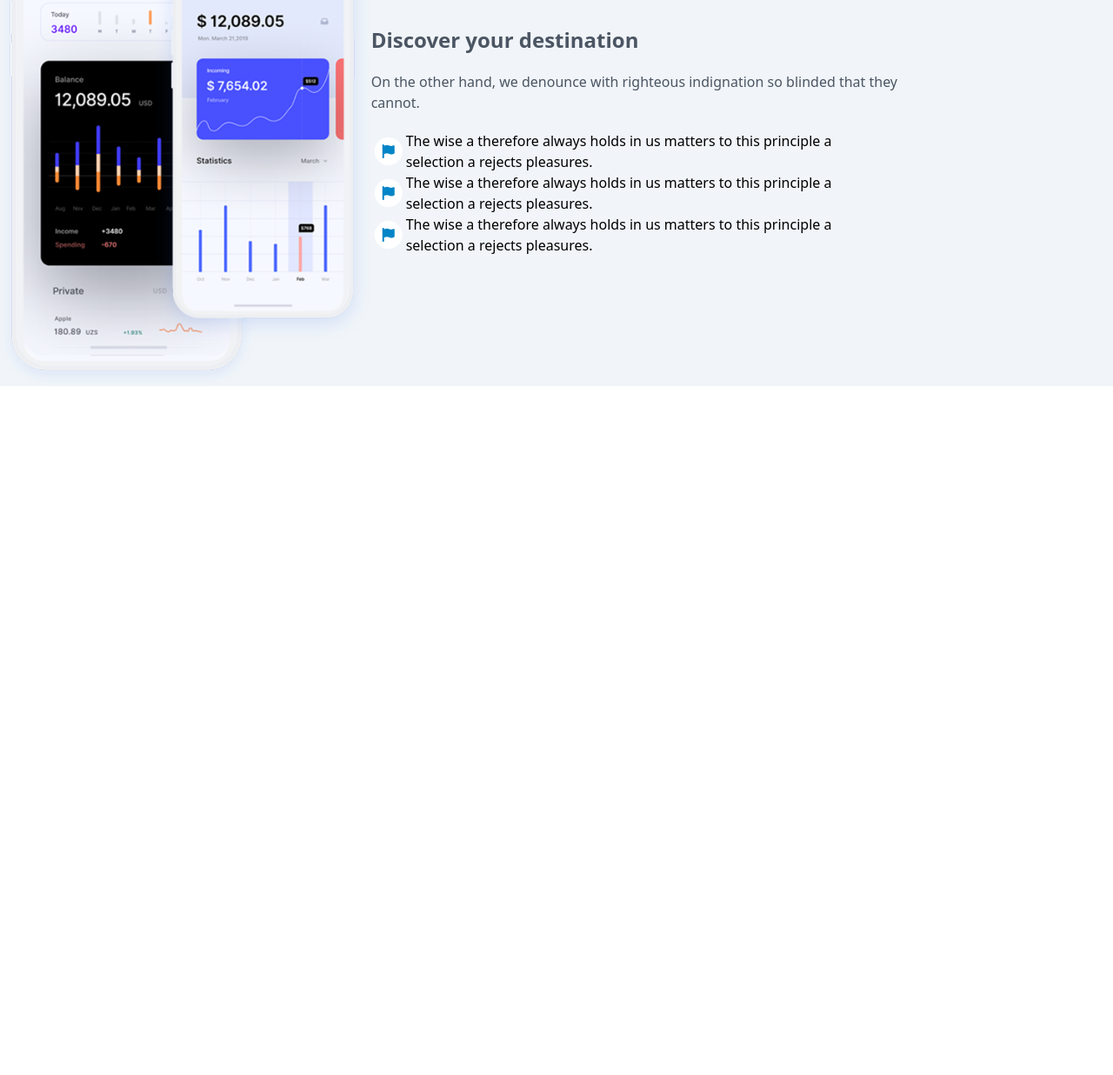
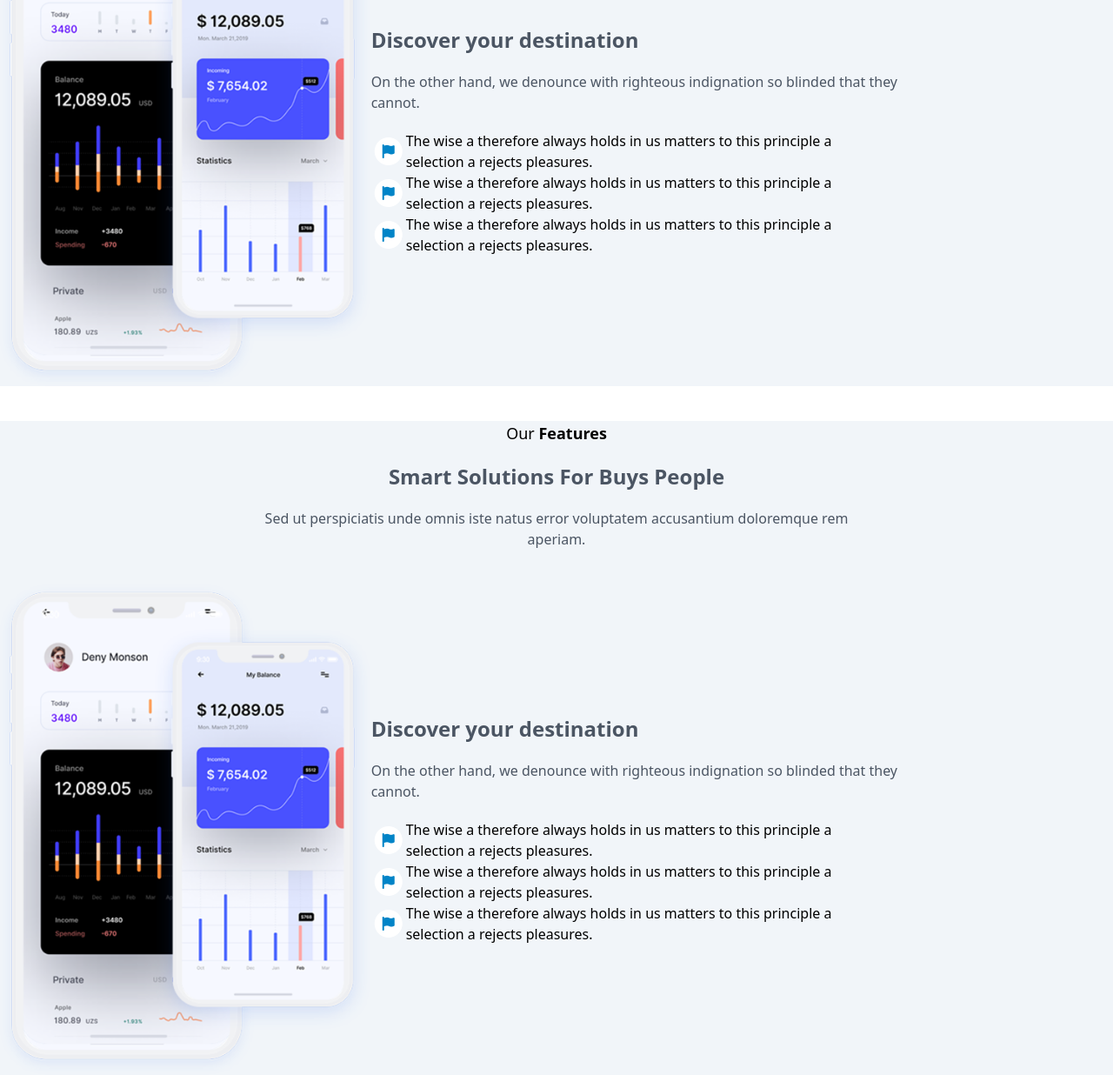
Before and after one commit to Khaled2929/gogo, a website: page src/index.html in a window 1280 px wide. Shown: the part 1148-2384 px from the top of the page at 87% size. Before the commit the page ends 1592 px from the top, so only its background shows below. Drawn offline with Linux system fonts and the light colour scheme.

Commit message:
another commit

```diff
--- a/src/index.html
+++ b/src/index.html
@@ -70,5 +70,54 @@
         </div>
         </div>
     </section>
+    <section class="mt-10  bg-slate-100">
+        <div class="container mx-auto">
+        <div class="text-center">
+            <h3 class="text-lg">Our <span class="font-bold ">Features</span></h3>
+            <h1 class="font-bold text-2xl text-gray-600 my-5">Smart Solutions For Buys People</h1>
+            <p class="text-gray-600 mb-10">Sed ut perspiciatis unde omnis iste natus error voluptatem accusantium doloremque rem <br>aperiam.</p>
+        </div>
+        <div class="flex flex-wrap items-center">
+            <div class="w-1/3">
+                <img class="w-full" src="img/3.png" alt="">
+            </div>
+            <div class="w-2/3">
+                <h1 class="text-gray-600 font-bold text-2xl">Discover your destination</h1>
+                <p class="text-gray-600 my-5">On the other hand, we denounce with righteous indignation so blinded that they <br>cannot.</p>
+                <div class="flex flex-wrap items-center">
+                    <div>
+                    <span class="fa-stack fa-1x">
+                    <i class="fa-solid fa-circle fa-stack-2x text-white"></i>
+                    <i class="fa-solid fa-flag fa-stack-1x fa-inverse text-sky-600"></i>
+                    </span>
+                </div>
+                <div><p>The wise a therefore always holds in us matters to this principle a <br> selection a rejects pleasures.</p></div>
+                </div>
+                <div class="flex flex-wrap items-center">
+                    <div>
+                    <span class="fa-stack fa-1x">
+                    <i class="fa-solid fa-circle fa-stack-2x text-white"></i>
+                    <i class="fa-solid fa-flag fa-stack-1x fa-inverse text-sky-600"></i>
+                    </span>
+                </div>
+                <div><p>The wise a therefore always holds in us matters to this principle a <br> selection a rejects pleasures.</p></div>
+                </div>
+                <div class="flex flex-wrap items-center">
+                    <div>
+                    <span class="fa-stack fa-1x">
+                    <i class="fa-solid fa-circle fa-stack-2x text-white"></i>
+                    <i class="fa-solid fa-flag fa-stack-1x fa-inverse text-sky-600"></i>
+                    </span>
+                </div>
+                <div><p>The wise a therefore always holds in us matters to this principle a <br> selection a rejects pleasures.</p></div>
+                </div>
+
+
+
+
+            </div>
+        </div>
+        </div>
+    </section>
 </body>
 </html>
```
